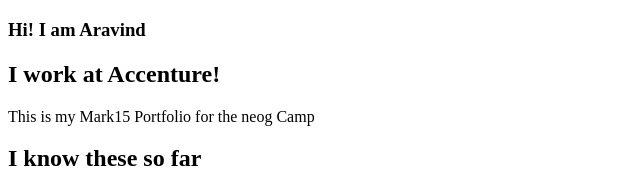
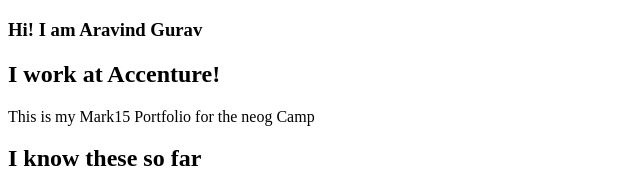
Before and after one commit to AravindGurav/Aravind-Gurav-FirstRepo, a plain HTML site: page index.html in a window 1280 px wide. Shown: the top 189 px of the page, 0-640 px from the left. Drawn offline with Linux system fonts and the light colour scheme.

Commit message:
Refactor - Info

```diff
--- a/index.html
+++ b/index.html
@@ -7,7 +7,7 @@
     <title>My First Site</title>
 </head>
 <body>
-    <h3>Hi! I am Aravind </h3>
+    <h3>Hi! I am Aravind Gurav </h3>
 
     <h2>I work at Accenture! </h2>
 
```
Also changed, not shown: 1 other file.
